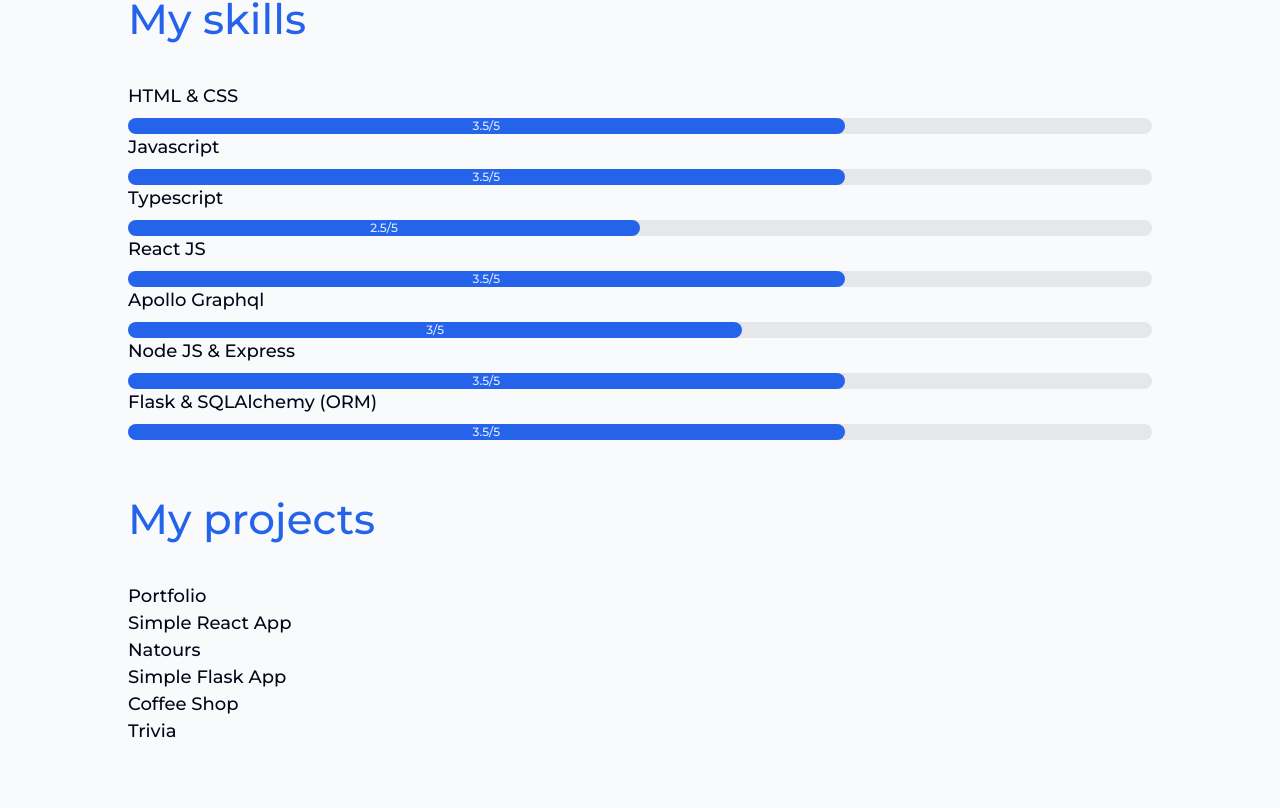
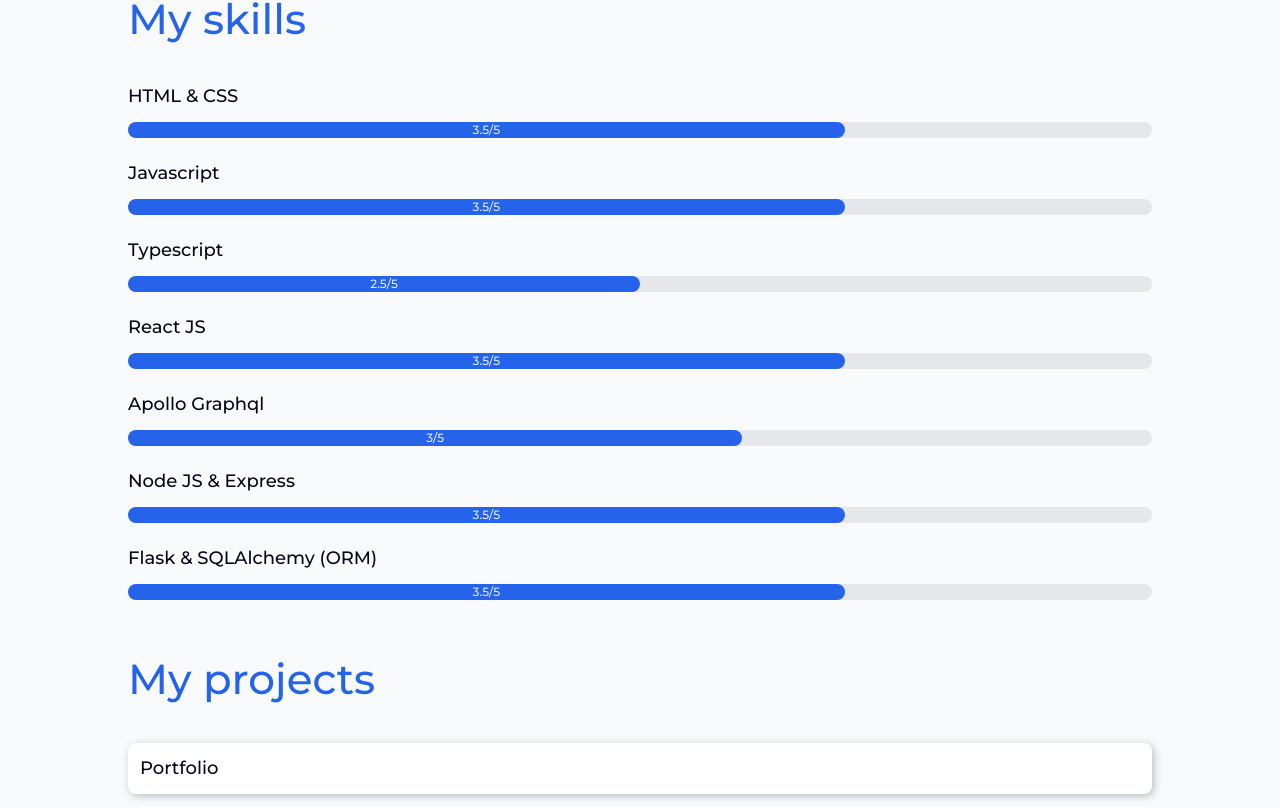
Before and after one commit to nirinasoa-herilanto/portfolio, a Next.js app: page / in a window 1280 px wide. Shown: the part 812-1620 px from the top of the page. Built offline with nearby package versions, Linux system fonts and the light colour scheme; no server answers.

Commit message:
update markup & styling

```diff
--- a/components/Hero/Hero.module.css
+++ b/components/Hero/Hero.module.css
@@ -3,9 +3,6 @@
   height: calc(100vh - 82px);
   max-height: 750px;
 
-  padding-left: 20px;
-  padding-right: 20px;
-
   display: flex;
   justify-content: center;
   align-items: center;
--- a/components/Project/ProjectItem/ProjectItem.tsx
+++ b/components/Project/ProjectItem/ProjectItem.tsx
@@ -14,7 +14,7 @@
 const ProjectItem: React.FC<ProjectItemProps> = ({ className, data }) => {
   return (
     <div className={`${style['project-item']} ${className || ''}`}>
-      <div>{data.project_title}</div>
+      <div className="text-slate-950">{data.project_title}</div>
     </div>
   );
 };
--- a/components/Project/ProjectList/ProjectList.module.css
+++ b/components/Project/ProjectList/ProjectList.module.css
@@ -1,2 +1,10 @@
 .project-list {
+  display: grid;
+  row-gap: 22px;
+
+  @screen lg {
+    grid-template-columns: repeat(3, 1fr);
+    column-gap: 22px;
+    row-gap: 36px;
+  }
 }
--- a/components/Project/ProjectList/ProjectList.tsx
+++ b/components/Project/ProjectList/ProjectList.tsx
@@ -2,6 +2,7 @@
 import style from './ProjectList.module.css';
 import { IProject } from '@nhr/utils';
 import ProjectItem from '../ProjectItem/ProjectItem';
+import { Card } from '@nhr/components';
 
 export type ProjectListProps = {
   className?: string;
@@ -16,7 +17,9 @@
     <ul className={`${style['project-list']} ${className || ''}`}>
       {data.map((project) => (
         <li key={project._id}>
-          <ProjectItem data={project} />
+          <Card>
+            <ProjectItem data={project} />
+          </Card>
         </li>
       ))}
     </ul>
--- a/components/Skill/SkillItem/SkillItem.module.css
+++ b/components/Skill/SkillItem/SkillItem.module.css
@@ -1,7 +1,7 @@
 .skill-item {
-  @apply flex flex-wrap gap-2;
 }
 
 .skill-item__name {
   font-size: 18px;
+  margin-bottom: 12px;
 }
--- a/components/Skill/SkillItem/SkillItem.tsx
+++ b/components/Skill/SkillItem/SkillItem.tsx
@@ -15,7 +15,11 @@
 const SkillItem: React.FC<SkillItemProps> = ({ className, data }) => {
   return (
     <div className={`${style['skill-item']} ${className || ''}`}>
-      <div className={`${style['skill-item__name']}`}>{data.skill_name}</div>
+      <div
+        className={`${style['skill-item__name']} text-slate-950 dark:text-slate-400 `}
+      >
+        {data.skill_name}
+      </div>
       <ProgressBar value={data.rating} />
     </div>
   );
--- a/components/Skill/SkillList/SkillList.module.css
+++ b/components/Skill/SkillList/SkillList.module.css
@@ -1,2 +1,10 @@
 .skill-list {
+  display: grid;
+  row-gap: 22px;
+
+  @screen lg {
+    grid-template-columns: repeat(3, 1fr);
+    column-gap: 22px;
+    row-gap: 36px;
+  }
 }
--- a/components/Summary/Summary.module.css
+++ b/components/Summary/Summary.module.css
@@ -7,14 +7,14 @@
 .summary div {
   font-size: 44px;
 
-  @screen md {
+  @screen lg {
     font-size: 82px;
   }
 }
 .summary span {
   font-size: 44px;
 
-  @screen md {
+  @screen lg {
     font-size: 82px;
   }
 }
```
